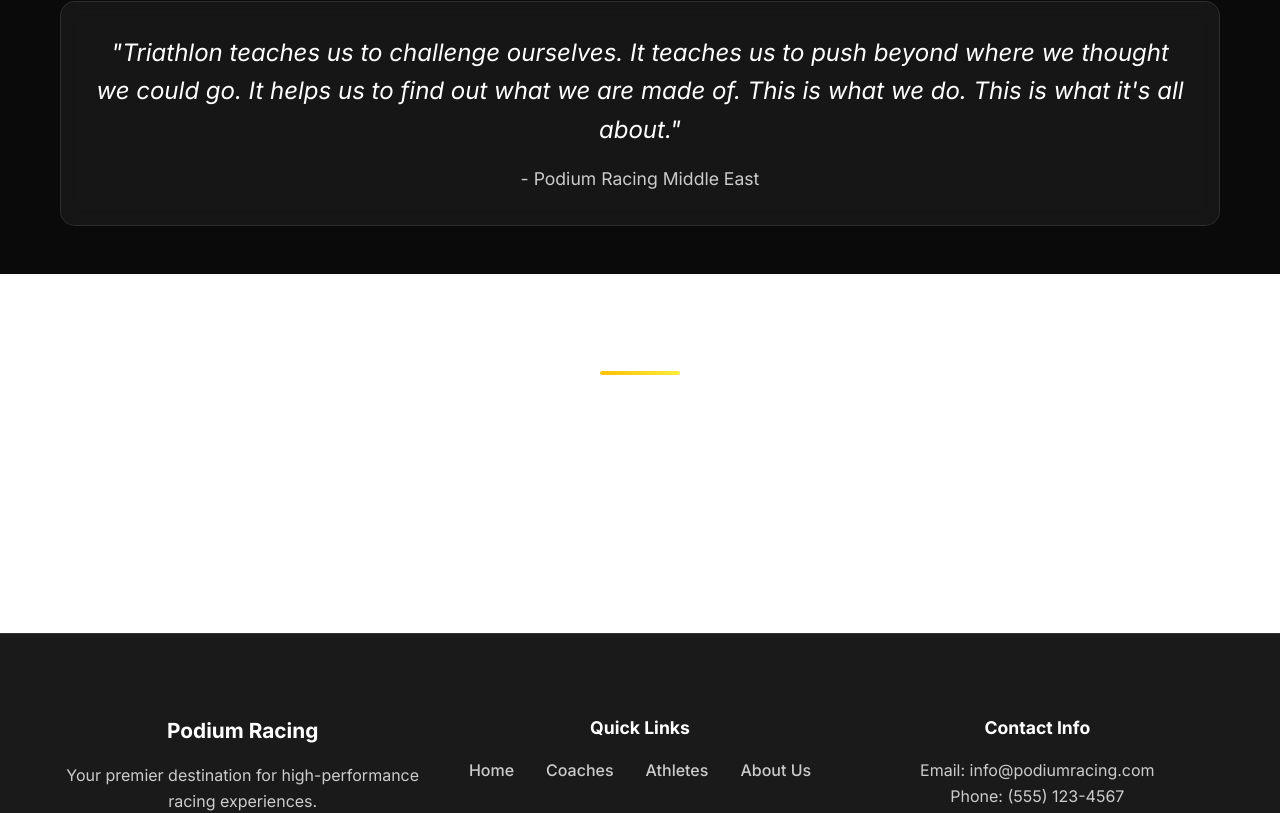
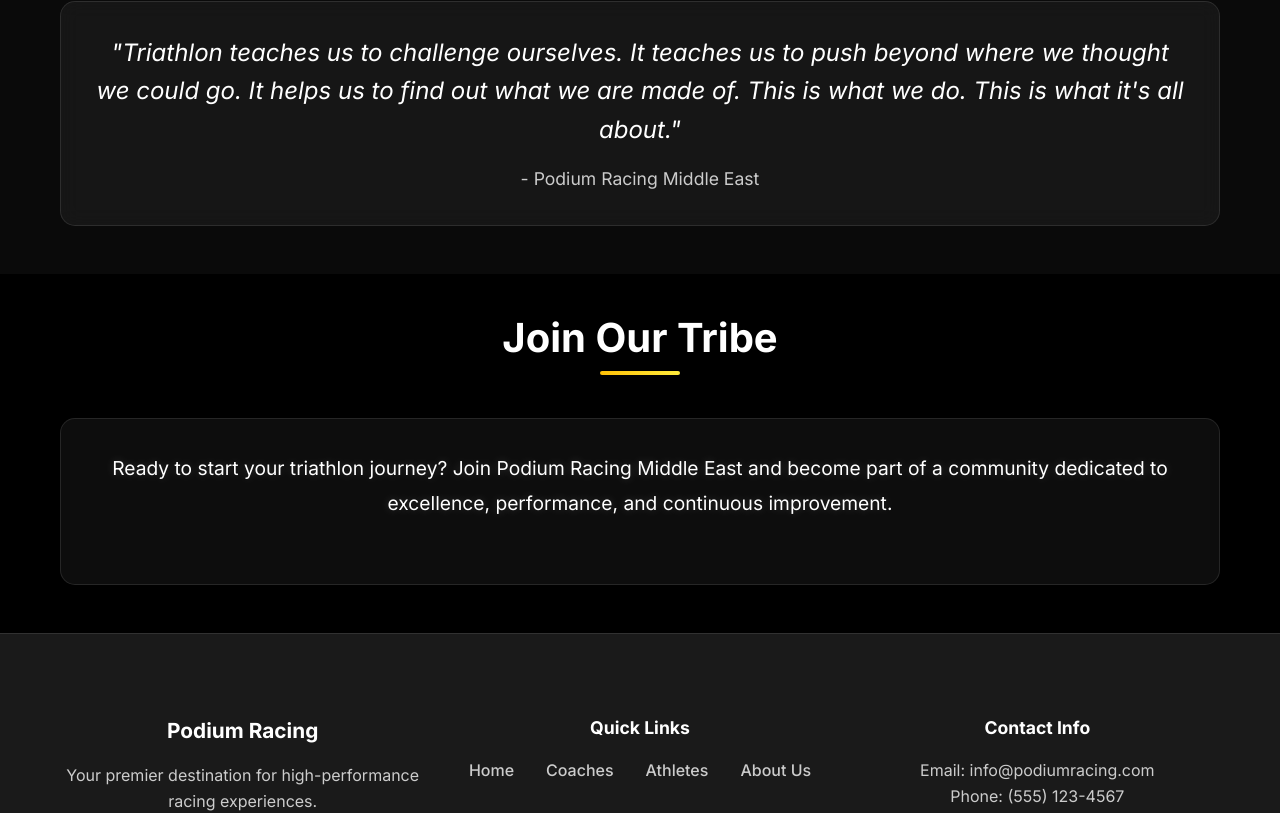
Before and after one commit to Loai-101/podiumRacing-website, a React (Create React App) app: page / in a window 1280 px wide. Shown: the part 2143-2956 px from the top of the page. Built offline with nearby package versions, Linux system fonts and the light colour scheme.

Commit message:
Style: force Join section background to solid black

```diff
--- a/src/components/Home/Home.css
+++ b/src/components/Home/Home.css
@@ -710,3 +710,9 @@
     transform: translateY(0);
   }
 }
+
+/* Force solid black background for Join section */
+section.join-section,
+.join-section .container {
+  background-color: #000000 !important;
+}
```
